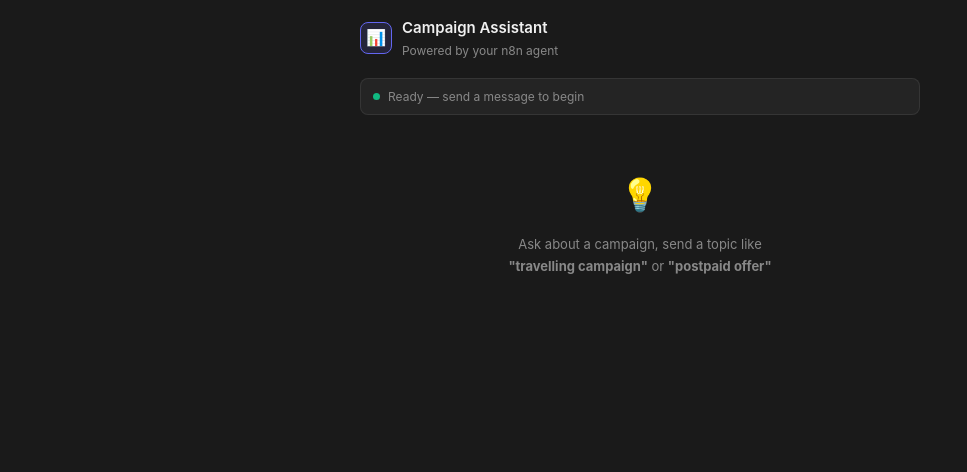
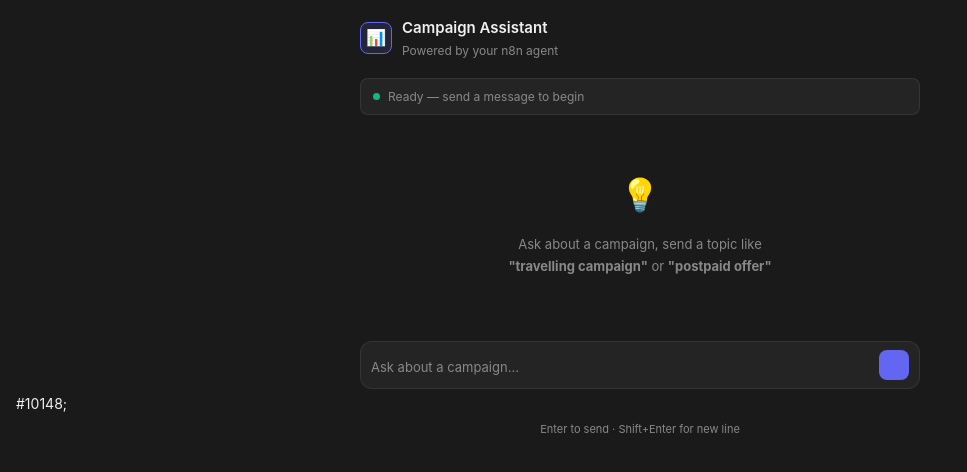
Before and after one commit to Happyessen/Agent-chat, a website: page public/campaign-ui.html in a window 1280 px wide. Shown: the whole page, without its empty margins (0-967 px from the left). Drawn offline with Linux system fonts and the light colour scheme.

Commit message:
update campaign html

```diff
--- a/public/campaign-ui.html
+++ b/public/campaign-ui.html
@@ -330,6 +330,55 @@ button {
 .btn-ghost:hover { background: var(--surface); color: var(--text); }
 
 /* Error */
+/* Input area */
+.input-wrap {
+  position: sticky;
+  bottom: 0;
+  background: var(--bg);
+  padding: 12px 0 4px;
+  margin-top: 12px;
+}
+.input-box {
+  display: flex;
+  align-items: flex-end;
+  gap: 8px;
+  background: var(--surface);
+  border: 1px solid var(--border);
+  border-radius: 12px;
+  padding: 8px 10px;
+  transition: border-color 0.15s;
+}
+.input-box:focus-within { border-color: rgba(99,102,241,0.5); }
+#user-input {
+  flex: 1;
+  background: transparent;
+  border: none;
+  outline: none;
+  color: var(--text);
+  font-family: inherit;
+  font-size: 13px;
+  line-height: 1.5;
+  resize: none;
+  max-height: 120px;
+  min-height: 22px;
+}
+#user-input::placeholder { color: var(--text-muted); }
+#send-btn {
+  width: 30px; height: 30px;
+  border-radius: 8px;
+  background: var(--accent);
+  color: #fff;
+  border: none;
+  cursor: pointer;
+  display: flex; align-items: center; justify-content: center;
+  flex-shrink: 0;
+  font-size: 14px;
+  transition: background 0.15s, opacity 0.15s;
+  padding: 0;
+}
+#send-btn:hover:not(:disabled) { background: #4f52d9; }
+#send-btn:disabled { opacity: 0.4; cursor: not-allowed; }
+.input-hint { font-size: 11px; color: var(--text-muted); text-align: center; margin-top: 6px; }
 .error-box {
   background: rgba(239,68,68,0.08);
   border: 1px solid rgba(239,68,68,0.2);
@@ -361,6 +410,14 @@ button {
       <div class="icon">💡</div>
       <p>Ask about a campaign, send a topic like<br><strong>"travelling campaign"</strong> or <strong>"postpaid offer"</strong></p>
     </div>
+  </div>
+
+  <div class="input-wrap">
+    <div class="input-box">
+      <textarea id="user-input" rows="1" placeholder="Ask about a campaign..." onkeydown="handleKey(event)" oninput="autoResize(this)"></textarea>
+      <button id="send-btn" onclick="sendMessage()" title="Send"></main>#10148;</button>
+    </div>
+    <p class="input-hint">Enter to send &middot; Shift+Enter for new line</p>
   </div>
 
 </main>
@@ -658,6 +715,53 @@ function esc(s) {
     .replace(/&/g,"&amp;").replace(/</g,"&lt;")
     .replace(/>/g,"&gt;").replace(/"/g,"&quot;");
 }
+// ── Send message to agent ───────────────────────────────────────────────────
+async function sendMessage() {
+  const input = document.getElementById("user-input");
+  const text = input.value.trim();
+  if (!text) return;
+
+  const sendBtn = document.getElementById("send-btn");
+  sendBtn.disabled = true;
+  input.value = "";
+  input.style.height = "auto";
+
+  setStatus("loading", "Sending to agent...");
+
+  // Show user bubble
+  const area = document.getElementById("content-area");
+  const emptyState = document.getElementById("empty-state");
+  if (emptyState) emptyState.remove();
+
+  const bubble = document.createElement("div");
+  bubble.style.cssText = "background:var(--accent-light);border:1px solid rgba(99,102,241,0.2);border-radius:10px;padding:10px 14px;margin-bottom:12px;font-size:13px;color:var(--text)";
+  bubble.textContent = text;
+  area.insertBefore(bubble, area.firstChild);
+
+  try {
+    await rpcRequest("tools/call", {
+      name: "send_message",
+      arguments: {
+        message: text,
+        session_id: "session_" + Date.now(),
+      },
+    });
+  } catch (err) {
+    setStatus("ready", "Error — try again");
+    area.innerHTML = `<div class="error-box">Failed to send: ${err?.message ?? err}</div>`;
+  } finally {
+    sendBtn.disabled = false;
+  }
+}
+
+function handleKey(e) {
+  if (e.key === "Enter" && !e.shiftKey) { e.preventDefault(); sendMessage(); }
+}
+
+function autoResize(el) {
+  el.style.height = "auto";
+  el.style.height = Math.min(el.scrollHeight, 120) + "px";
+}
 </script>
 </body>
 </html>
```
